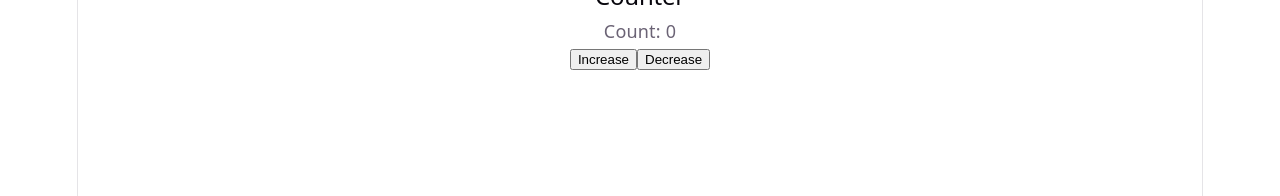
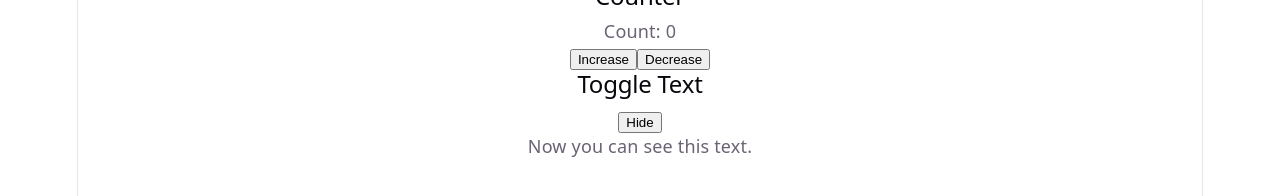
Before and after one commit to Deekshitha03518/SW_CSE_B1.4_Internship, a React (Vite) app in the folder Day/Day 13/my-react-app/: page / in a window 1280 px wide. Shown: the part 370-566 px from the top of the page. Built offline with nearby package versions, Linux system fonts and the light colour scheme.

Commit message:
State ex2

```diff
--- a/Day/Day 13/my-react-app/src/App.jsx
+++ b/Day/Day 13/my-react-app/src/App.jsx
@@ -7,6 +7,7 @@
 import './App.css'
 
 import Counter from "./components/State";
+import ToggleText from "./components/StateTwo";
 const name = "Amay";
 const isLoggedIn = false;
 
@@ -41,6 +42,8 @@
       <InfoBoxDemo />
 
       <Counter />
+
+      <ToggleText />
     </>
 
   )
--- /dev/null
+++ b/Day/Day 13/my-react-app/src/components/StateTwo.jsx
@@ -0,0 +1,16 @@
+import { useState } from 'react';
+
+function ToggleText() {
+    // showText is a state
+    const [showText, setShowText] = useState(true);
+
+    return(
+        <div className="toggle">
+            <h2>Toggle Text</h2>
+            <button onClick={()=>setShowText(!showText)}>{showText ? "Hide" : "Show"}</button>
+            {/* showText ? "Hide" : "Show"  is conditional rendering*/}
+            {showText && <p>Now you can see this text.</p>}
+        </div>
+    );
+}
+export default ToggleText;
```
